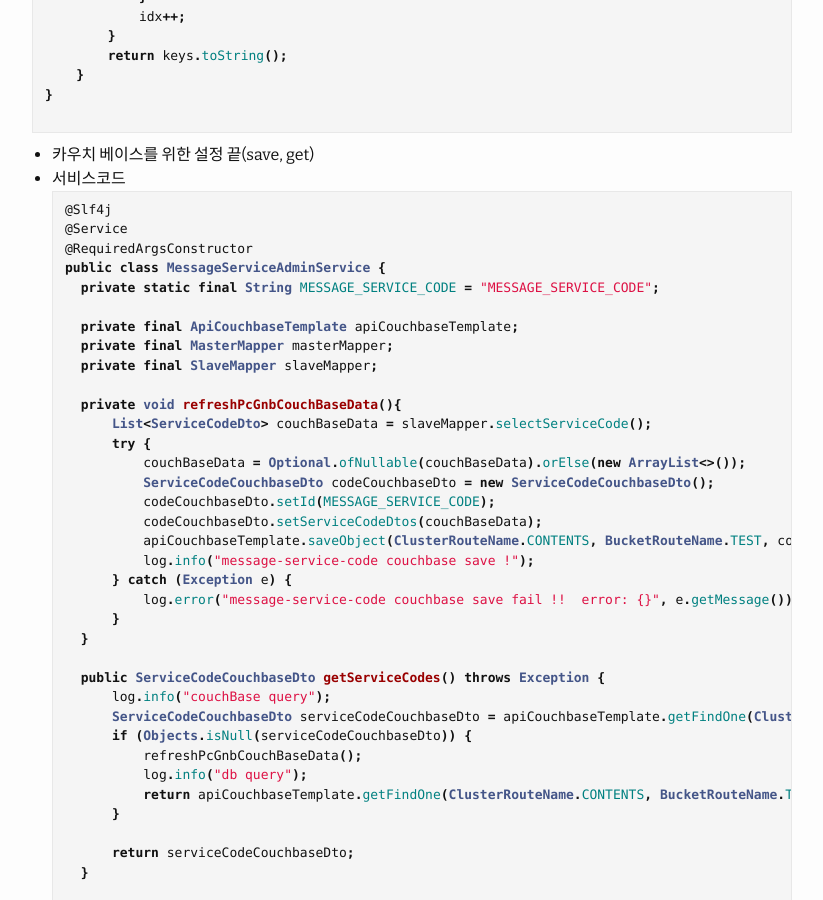
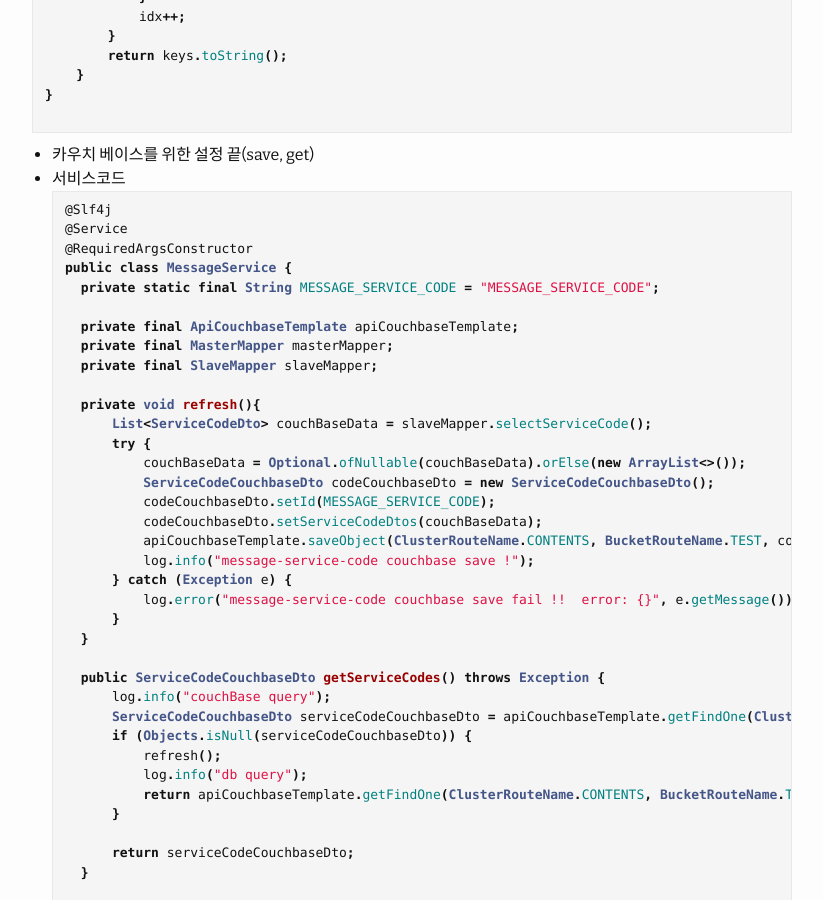
Before and after one commit to HWANGJEONGHYEON1/HWANGJEONGHYEON1.github.io, a Jekyll site: the page built from _posts/2021-12-15-카우치배이스 연동.md, in a window 1280 px wide and 900 px high, scrolled down 6395 px. Shown: the whole window, without its empty margins (228-1051 px from the left). Built offline with Jekyll 4.4.1, drawn with Linux system fonts in a browser that asks for light colours; comment, search, counter and statistics services are not loaded.

Commit message:
Update 2021-12-15-카우치배이스 연동.md

```diff
--- a/_posts/2021-12-15-카우치배이스 연동.md
+++ b/_posts/2021-12-15-카우치배이스 연동.md
@@ -339,14 +339,14 @@ public class ApiCouchbaseTemplate implements ApiCacheOperations {
 @Slf4j
 @Service
 @RequiredArgsConstructor
-public class MessageServiceAdminService {
+public class MessageService {
     private static final String MESSAGE_SERVICE_CODE = "MESSAGE_SERVICE_CODE";
 
     private final ApiCouchbaseTemplate apiCouchbaseTemplate;
     private final MasterMapper masterMapper;
     private final SlaveMapper slaveMapper;
 
-    private void refreshPcGnbCouchBaseData(){
+    private void refresh(){
         List<ServiceCodeDto> couchBaseData = slaveMapper.selectServiceCode();
         try {
             couchBaseData = Optional.ofNullable(couchBaseData).orElse(new ArrayList<>());
@@ -364,7 +364,7 @@ public class MessageServiceAdminService {
         log.info("couchBase query");
         ServiceCodeCouchbaseDto serviceCodeCouchbaseDto = apiCouchbaseTemplate.getFindOne(ClusterRouteName.CONTENTS, BucketRouteName.PUBLIC, MESSAGE_SERVICE_CODE, ServiceCodeCouchbaseDto.class);
         if (Objects.isNull(serviceCodeCouchbaseDto)) {
-            refreshPcGnbCouchBaseData();
+            refresh();
             log.info("db query");
             return apiCouchbaseTemplate.getFindOne(ClusterRouteName.CONTENTS, BucketRouteName.TEST, MESSAGE_SERVICE_CODE, ServiceCodeCouchbaseDto.class);
         }
```
